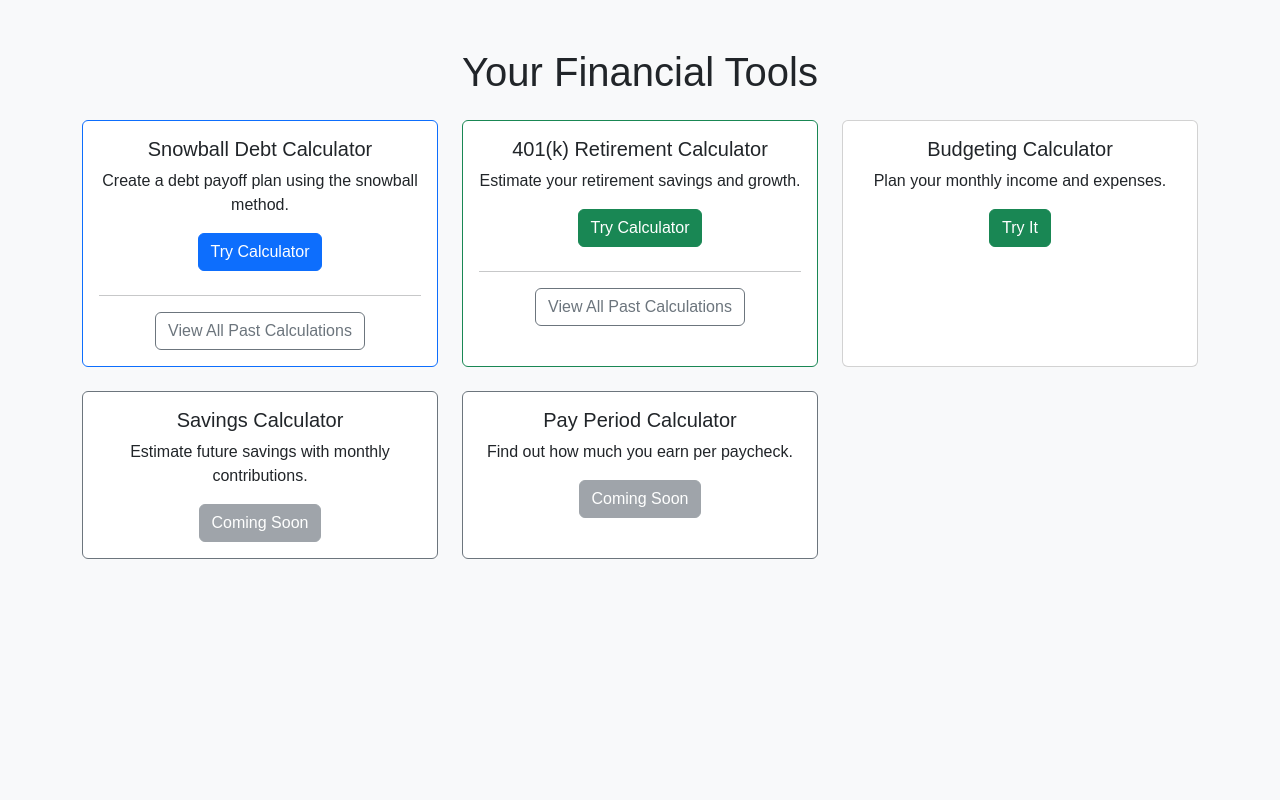
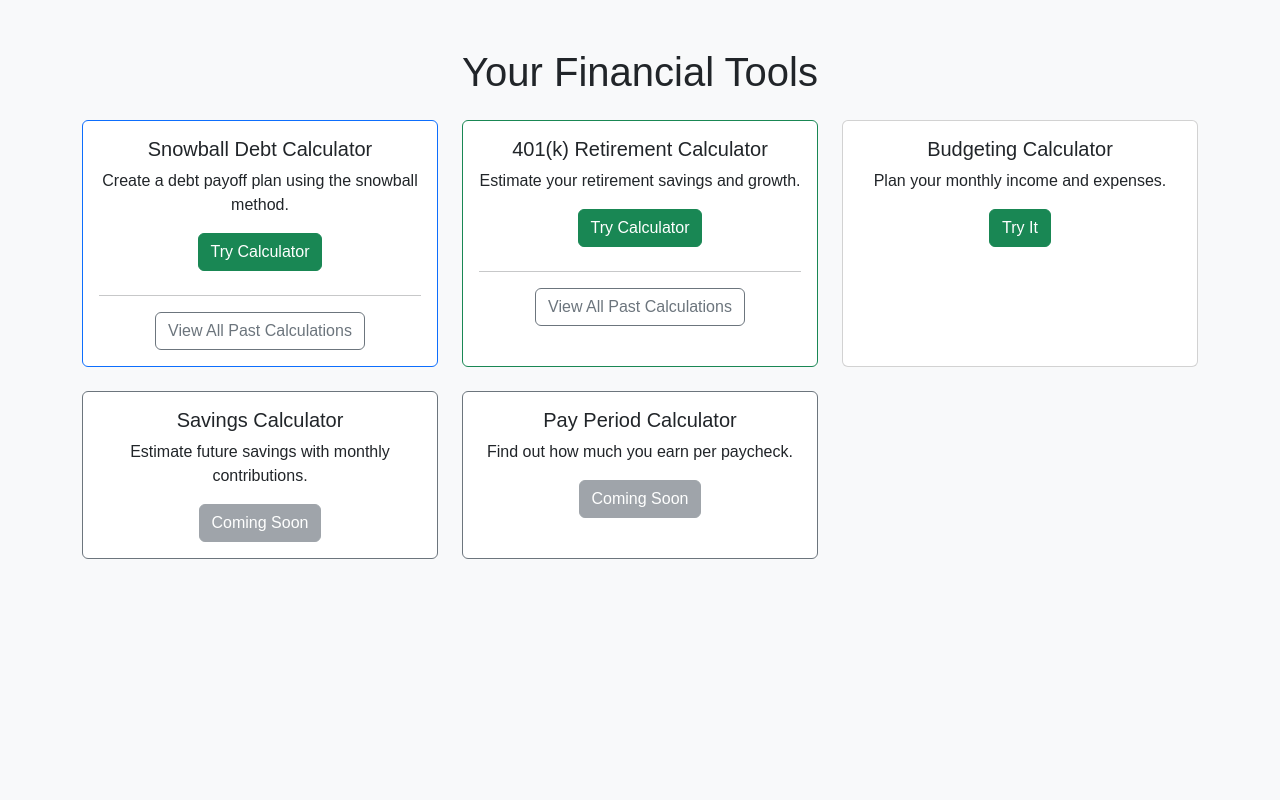
Before and after one commit to DePaul-Spring-2025-CSC-394-903/final-project-poc-team-5, a Django app: page /dashboard/ in a window 1280 px wide. Shown: the part 56-856 px from the top of the page. Run offline with Django 4.2, Linux system fonts and the light colour scheme; a user stored in the database is signed in; parts of the project's set-up code (start-up, migrations or seed data) failed here and were passed over.

Commit message:
the ui change on dashboard

```diff
--- a/main/templates/main/dashboard.html
+++ b/main/templates/main/dashboard.html
@@ -13,7 +13,7 @@
         <div class="card-body">
           <h5 class="card-title">Snowball Debt Calculator</h5>
           <p class="card-text">Create a debt payoff plan using the snowball method.</p>
-          <a href="{% url 'debt_calculator' %}" class="btn btn-primary mb-2">Try Calculator</a>
+          <a href="{% url 'debt_calculator' %}" class="btn btn-success mb-2">Try Calculator</a>
 
           {% if has_result %}
           <hr>
```
Also changed, not shown: db.sqlite3, main/migrations/0002_todo_category.py (added), main/migrations/0003_remove_todo_assigned_to_remove_todo_team_and_more.py (added), main/migrations/0004_initial.py (added), main/migrations/0005_remove_debtcalculation_additional_payment_and_more.py (added), main/migrations/0006_debtcalculation_loan_summary.py (added), main/migrations/0007_debtcalculation_extra_payment_and_more.py (added), main/migrations/0008_alter_debtcalculation_total_interest.py (added).
